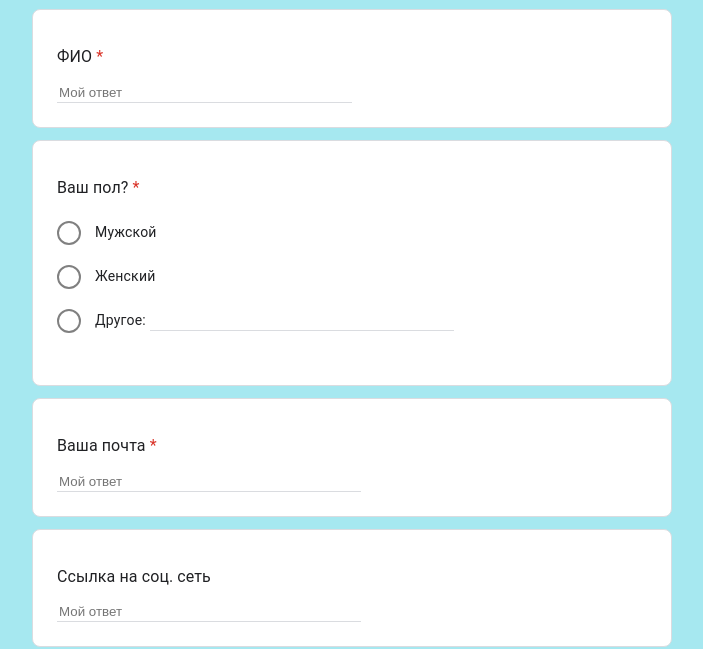
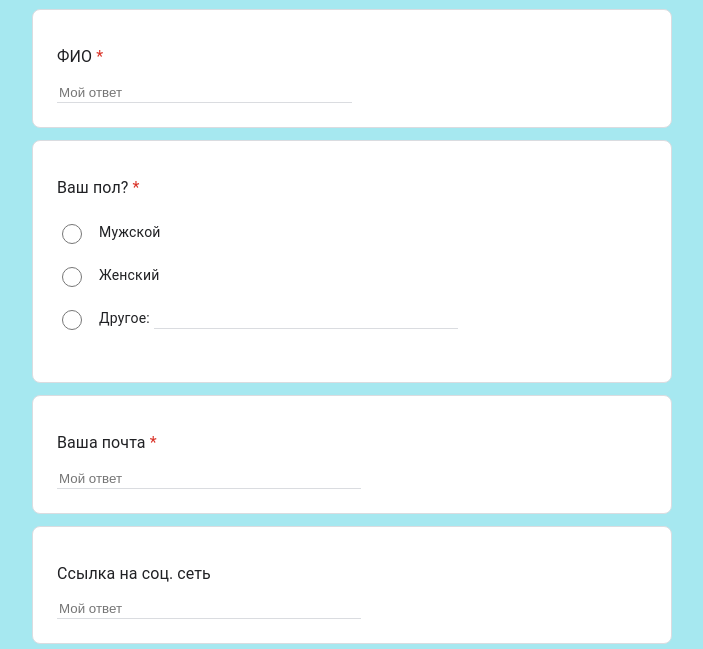
Before and after one commit to backdawn/homework6, a plain HTML site: page index.html in a window 1280 px wide. Shown: the part 183-832 px from the top of the page, without its empty margins (288-991 px from the left). Drawn offline with Linux system fonts and the light colour scheme.

Commit message:
home work 6

```diff
--- a/index.html
+++ b/index.html
@@ -28,15 +28,15 @@
             <div class="chek-buttons">
                 <label>
                     <div class="label">
-                        <div class="square"></div>
+                        <input type="radio" name="radio" required="" class="square">
                         <span>Мужской</span>
                     </div>
                     <div class="label">
-                        <div class="square"></div>
+                        <input type="radio" name="radio" required="" class="square">
                         <span>Женский</span>
                     </div>
                     <div class="label">
-                        <div class="square"></div>
+                        <input type="radio" name="radio" required="" class="square">
                         <span>Другое:</span>
                         <input type="text" name="text">
                     </div>
```
